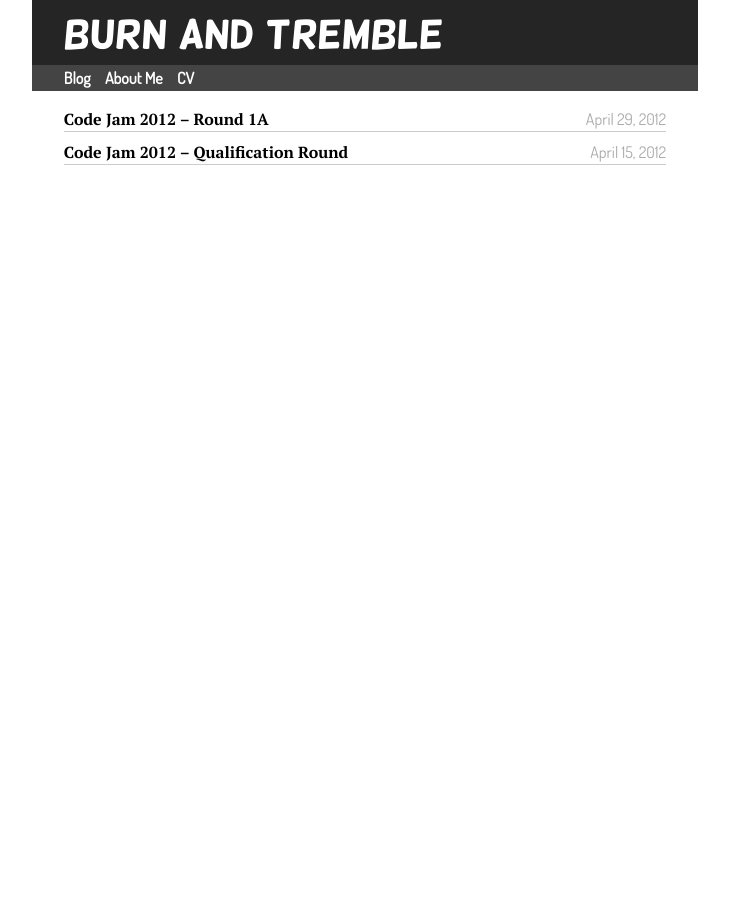
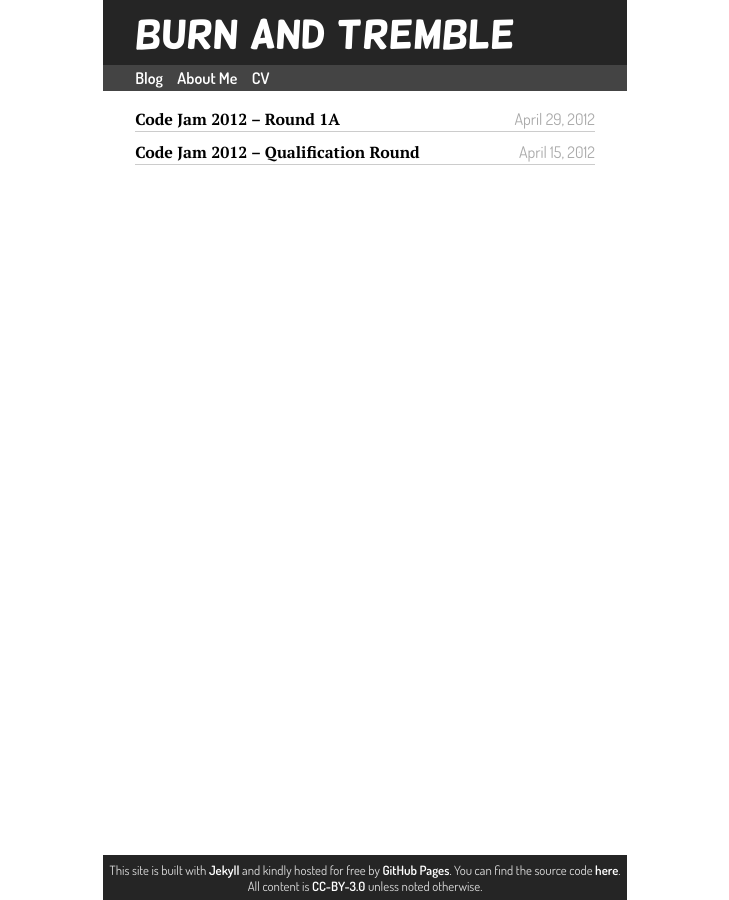
Before and after one commit to hermannloose/hermannloose.github.com, a Jekyll site: the page built from index.html, in a window 1280 px wide. Shown: the whole page, without its empty margins (275-1004 px from the left). Built offline with Jekyll 4.4.1, drawn with Linux system fonts in a browser that asks for light colours.

Commit message:
Include footer & some vertical spacing tweaks.

```diff
--- /dev/null
+++ b/_includes/footer.html
@@ -0,0 +1,14 @@
+<footer id="site-footer">
+
+<p>This site is built with <a href="https://github.com/mojombo/jekyll"
+  target="_blank">Jekyll</a> and kindly hosted for free by <a
+  href="http://pages.github.com" target="_blank">GitHub Pages</a>. You can find
+the source code <a
+  href="https://github.com/hermannloose/hermannloose.github.com"
+  target="_blank">here</a>.</p>
+
+</p>All content is <a
+href="http://creativecommons.org/licenses/by/3.0/">CC-BY-3.0</a> unless noted
+otherwise.</p>
+
+</footer>
--- a/_layouts/layout.html
+++ b/_layouts/layout.html
@@ -5,7 +5,7 @@
     <title>{{ page.title }}</title>
     <link rel="stylesheet" href="/css/style.css" type="text/css" />
     <link rel="stylesheet" href="/css/syntax.css" type="text/css" />
-    <link rel="stylesheet" href="http://fonts.googleapis.com/css?family=Dosis|Ubuntu+Mono|PT+Serif:400,700,400italic&subset=latin,latin-ext" type="text/css" />
+    <link rel="stylesheet" href="http://fonts.googleapis.com/css?family=Dosis:400,600|Ubuntu+Mono|PT+Serif:400,700,400italic&subset=latin,latin-ext" type="text/css" />
     <link rel="alternate" href="http://feeds.feedburner.com/burnandtremble" type="application/rss+xml" />
     <link rel="canonical" href="{{ site.baseurl }}{{ page.url }}" />
     {% if page.meta != null and page.meta.description != null %}
@@ -24,5 +24,7 @@
     <div id="content">
       {{ content }}
     </div>
+
+    {% include footer.html %}
   </body>
 </html>
--- a/css/style.css
+++ b/css/style.css
@@ -24,6 +24,16 @@
     font-style: normal;
 }
 
+html {
+  min-height: 100%;
+  max-height: none;
+
+  display: -webkit-box;
+  -webkit-box-orient: vertical;
+  -webkit-box-align: stretch;
+  -webkit-box-pack: center;
+}
+
 body {
   font-family: "PT Serif", serif;
   /*
@@ -31,6 +41,13 @@
    * value. See modularscale.com for reference.
    */
   font-size: 16px;
+
+  height: 100%;
+
+  display: -webkit-box;
+  -webkit-box-orient: vertical;
+  -webkit-box-align: stretch;
+  -webkit-box-flex: 1;
 
   max-width: 41.647em;
   margin: 0em auto;
@@ -55,7 +72,7 @@
   background: #444;
 
   font-family: "Dosis", sans-serif;
-  font-weight: bold;
+  font-weight: 600;
   color: #fff;
 
   padding: 0.2em 2em;
@@ -71,6 +88,8 @@
 #content {
   color: #333;
   line-height: 1.5;
+
+  -webkit-box-flex: 1;
 
   padding: 1em 2em;
 }
@@ -196,6 +215,27 @@
   border-bottom: solid 1px #aaa;
 }
 
+#site-footer {
+  background: #252525;
+
+  color: #ddd;
+  font-family: "Dosis";
+  font-size: 0.8em;
+  text-align: center;
+
+  padding: 0.5em;
+}
+
+#site-footer a {
+  color: #fff;
+  font-weight: 600;
+  text-decoration: none;
+}
+
+#site-footer a:hover {
+  text-decoration: underline;
+}
+
 blockquote {
   border-left: solid 4px #aaa;
 
@@ -207,6 +247,9 @@
 
 pre {
   border: solid #aaa 1px;
+  border-radius: 3px;
+
+  line-height: 1.2;
 
   margin: 0em;
   padding: 0.5em 0.7em;
@@ -214,7 +257,5 @@
 
 code {
   font-family: "Ubuntu Mono", mono;
-  font-size: 1em;
+  font-size: 0.9em;
 }
-  font-size: 10pt;
-}
```
